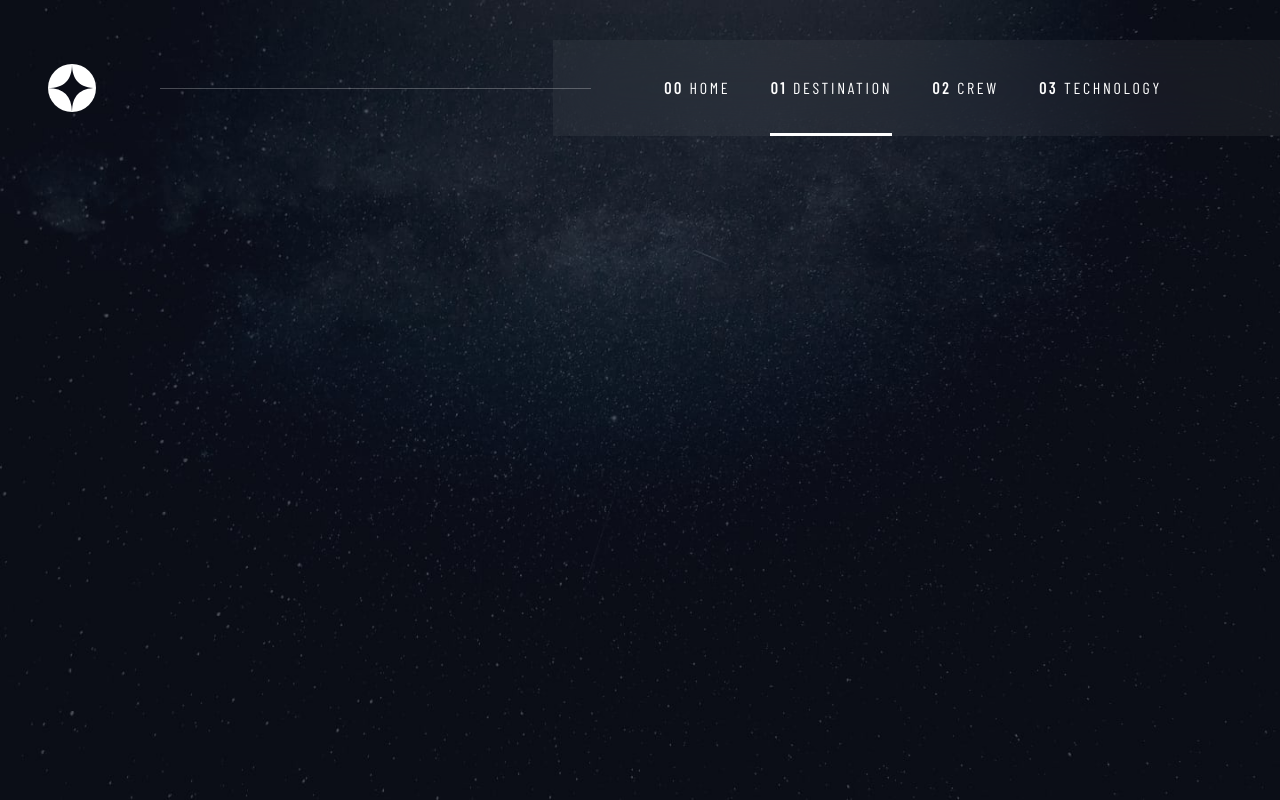
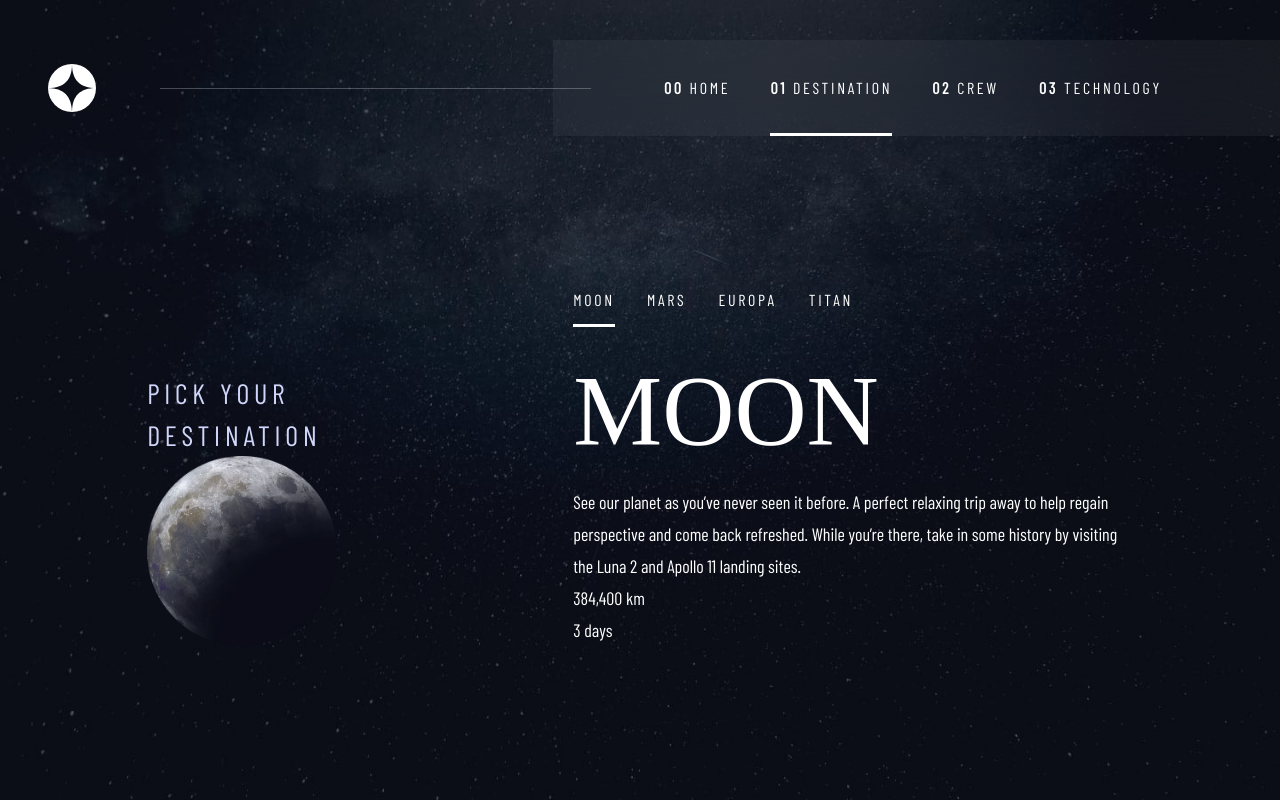
Before and after one commit to alvarnydev/space-tourism-agency, a React (Vite) app: page /destination in a window 1280 px wide. Built offline with nearby package versions, Linux system fonts and the light colour scheme; a web font is replaced by a local one.

Commit message:
Destinations nav bar

```diff
--- a/src/components/Navbar.tsx
+++ b/src/components/Navbar.tsx
@@ -24,8 +24,10 @@ const Navbar = () => {
             <Link
               to={`/${element.path}`}
               className={
-                'transition-[border] duration-75 py-9 hover:border-b-[3px] hover:mb-[-3px] border-white/40' +
-                (currentPath === `/${element.path}` ? 'border-white border-b-[3px] mb-[-3px]' : '')
+                'transition-[border] duration-75 py-9 ' +
+                (currentPath === `/${element.path}`
+                  ? 'border-white border-b-[3px] mb-[-3px]'
+                  : 'hover:border-white/40 hover:border-b-[3px] hover:mb-[-3px] ')
               }
             >
               <span className='font-bold'>{element.id}</span> {element.name}
--- /dev/null
+++ b/src/components/NavbarDestinations.tsx
@@ -0,0 +1,40 @@
+interface NavbarDestinationsProps {
+  currentDestination: string;
+  setCurrentDestination: (planet: string) => void;
+}
+
+const NavbarDestinationsElements = [
+  { id: '0', name: 'Moon' },
+  { id: '1', name: 'Mars' },
+  { id: '2', name: 'Europa' },
+  { id: '3', name: 'Titan' },
+];
+
+const NavbarDestinations = ({
+  currentDestination,
+  setCurrentDestination,
+}: NavbarDestinationsProps) => {
+  return (
+    <nav>
+      <ul className='flex gap-8 py-3'>
+        {NavbarDestinationsElements.map((navElement) => (
+          <li key={navElement.id} className=''>
+            <button
+              onClick={() => setCurrentDestination(navElement.name)}
+              className={
+                'transition-[border] nav-text py-3 ' +
+                (currentDestination === navElement.name
+                  ? 'border-white border-b-[3px] mb-[-3px]'
+                  : 'hover:border-b-[3px] hover:mb-[-3px] hover:border-white/40')
+              }
+            >
+              {navElement.name}
+            </button>
+          </li>
+        ))}
+      </ul>
+    </nav>
+  );
+};
+
+export default NavbarDestinations;
--- a/src/components/error.tsx
+++ b/src/components/error.tsx
@@ -2,6 +2,7 @@ export const ErrorPage = (props: { errorMessage: string }) => {
   return (
     <div className='absolute right-0 top-0 flex h-screen w-screen items-center justify-center'>
       <h1 className='text-4xl text-white'>Error</h1>
+      <p className='text-white'>{props.errorMessage}</p>
     </div>
   );
 };
--- a/src/pages/destination.tsx
+++ b/src/pages/destination.tsx
@@ -1,13 +1,50 @@
 import Header from '../components/Header';
-import { useData } from '../hooks/useData';
+import { useQuery } from '@tanstack/react-query';
+import { fetchPageData } from '../utils/fetching';
+import { LoadingPage } from '../components/loading';
+import { ErrorPage } from '../components/error';
+import NavbarDestinations from '../components/NavbarDestinations';
+import { useState } from 'react';
 
 const Destination = () => {
-  const data = useData('destinations');
+  const [currentDestination, setCurrentDestination] = useState('Moon');
+  const { isLoading, error, data } = useQuery({
+    queryKey: ['destinations'],
+    queryFn: fetchPageData,
+  });
+
+  if (isLoading) return <LoadingPage />;
+  if (error && error instanceof Error) return <ErrorPage errorMessage={error.message} />;
 
   return (
     <div className='h-screen bg-cover bg-destinationMobile md:bg-destinationTablet lg:bg-destinationDesktop'>
       <Header />
-      <main className='main-layout mt-32'>{}</main>
+      <main className='main-layout mt-32'>
+        {data?.destinations
+          .filter((destination) => destination.name === currentDestination)
+          .map((destination) => {
+            return (
+              <>
+                <div className=''>
+                  <h5>Pick Your Destination</h5>
+                  <img src={destination.images.webp} alt={destination.name} />
+                </div>
+                <div>
+                  <NavbarDestinations
+                    currentDestination={currentDestination}
+                    setCurrentDestination={setCurrentDestination}
+                  />
+                  <h2>{destination.name}</h2>
+                  <p>{destination.description}</p>
+                  <div className=''>
+                    <p>{destination.distance}</p>
+                    <p>{destination.travel}</p>
+                  </div>
+                </div>
+              </>
+            );
+          })}
+      </main>
     </div>
   );
 };
--- /dev/null
+++ b/src/utils/fetching.ts
@@ -0,0 +1,6 @@
+import { PageDataType } from '../types';
+
+export const fetchPageData = async (): Promise<PageDataType> => {
+  const response = await fetch(`/data/data.json`).then((res) => res.json());
+  return response;
+};
```
Also changed, not shown: src/types.ts (+6 -12 lines).
